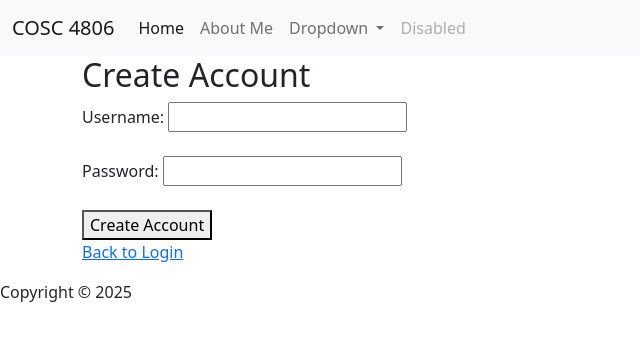
After one commit to Utkapatel-algoma/cosc-4806-3, a PHP site: template app/views/create/index.php in a window 1280 px wide. The commit adds this page. Shown: the top 341 px of the page, without its empty margins (0-640 px from the left). Run offline with PHP 8.4, Linux system fonts and the light colour scheme; the template is opened without the code that fills it, so the values that code supplies are empty; the visitor is signed in with stand-in values (Sample User, id 1).

Commit message:
completed step - When a user creates an account, it can be either done in a new controller (create) or use the login controller and a new function (create). It's up to you.

```diff
--- /dev/null
+++ b/app/views/create/index.php
@@ -0,0 +1,18 @@
+<?php require_once 'app/views/templates/header.php' ?>
+<div class="container">
+    <h2>Create Account</h2>
+
+    <?php if (!empty($_SESSION['error'])): ?>
+        <p style="color:red"><?= $_SESSION['error'] ?></p>
+        <?php unset($_SESSION['error']); ?>
+    <?php endif; ?>
+
+    <form method="POST" action="/create/register">
+        <label>Username: <input type="text" name="username" required></label><br><br>
+        <label>Password: <input type="password" name="password" required></label><br><br>
+        <button type="submit">Create Account</button>
+    </form>
+
+    <p><a href="/login">Back to Login</a></p>
+</div>
+<?php require_once 'app/views/templates/footer.php' ?>
--- a/app/views/login/index.php
+++ b/app/views/login/index.php
@@ -27,3 +27,4 @@
 	</div>
 </div>
     <?php require_once 'app/views/templates/footer.php' ?>
+	php <p><a href="/create">Create a new account</a></p>
```
Also changed, not shown: app/controllers/create.php (+16 -3 lines), app/models/User.php (+11 -1 lines).
